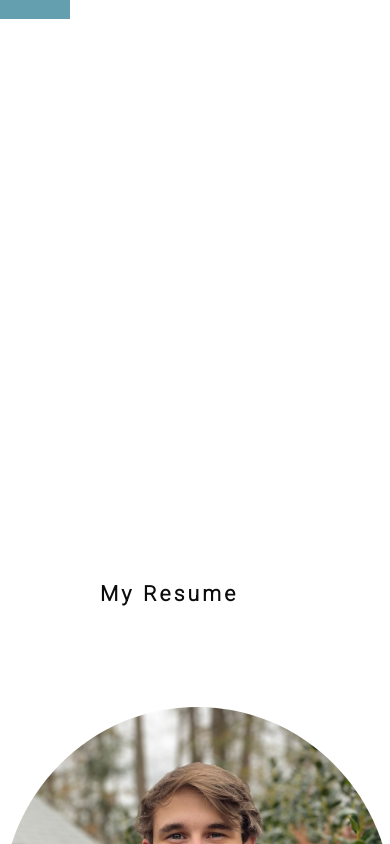
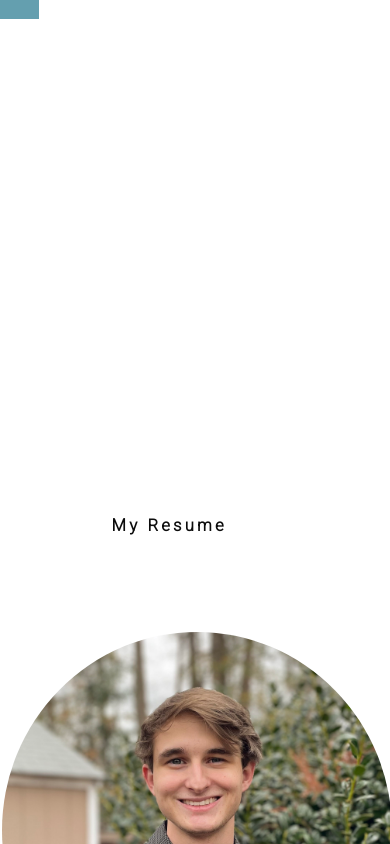
Before and after one commit to jnordan132/Portfolio, a React (Create React App) app: page / in a window 390 px wide. Shown: the top 844 px of the page. Built offline with nearby package versions, Linux system fonts and the light colour scheme.

Commit message:
responsive testing

```diff
--- a/src/index.css
+++ b/src/index.css
@@ -64,15 +64,15 @@ nav a:hover {
 
 .header {
   height: 62vh;
-  padding-left: 18%;
-  padding-right: 18%;
+  padding-left: 18rem;
+  padding-right: 18rem;
   background-color: rgb(100, 159, 175);
   display: flex;
   margin-bottom: 3%;
 }
 
 .intro {
-  margin-top: 12%;
+   margin-top: 12%;
   letter-spacing: .2rem;
   line-height: 4.2rem;
   font-size: 1.65rem;
@@ -304,17 +304,32 @@ nav a:hover {
 /* MEDIA QUERIES */
 
 /* LARGE TABLET */
-@media screen and (max-width: 1500px) {
+@media screen and (max-width: 1600px) {
   .card {
     flex: 1 1 30%;
   }
   .skills {
     width: 40%;
   }
+  .header {
+    padding-left: 10%;
+    padding-right: 10%;
+  }
+  .intro {
+    font-size: 1.5rem;
+  }
 }
 
 /* TABLET */
-@media screen and (max-width: 1200px) {
+@media screen and (max-width: 1250px) {
+  .intro {
+    font-size: 1.3rem;
+    /* margin-right: auto; */
+    /* margin-left: auto; */
+  }
+  .header {
+    height: 45vh;
+  }
   .card {
     flex: 1 1 45%;
   }
@@ -326,11 +341,19 @@ nav a:hover {
   }
   .skills {
     width: 45%;
-    /* margin-left: 1%; */
   }
 }
 
-/* MOBILE */
+@media screen and (max-width: 1150px) {
+  .header {
+    display: block;
+  }
+  .profilePicture {
+
+  }
+}
+
+/* TABLET */
 @media screen and (max-width: 768px) {
   body,
   html {
@@ -352,8 +375,10 @@ nav a:hover {
     margin-left: 1%;
   }
   .portfolio {
-    width: 100%;
-    text-align: center;
+    margin-right: auto;
+    margin-left: auto;
+    width: 80%;
+    /* text-align: center; */
   }
   .cardDiv {
     flex-direction: column;
```
